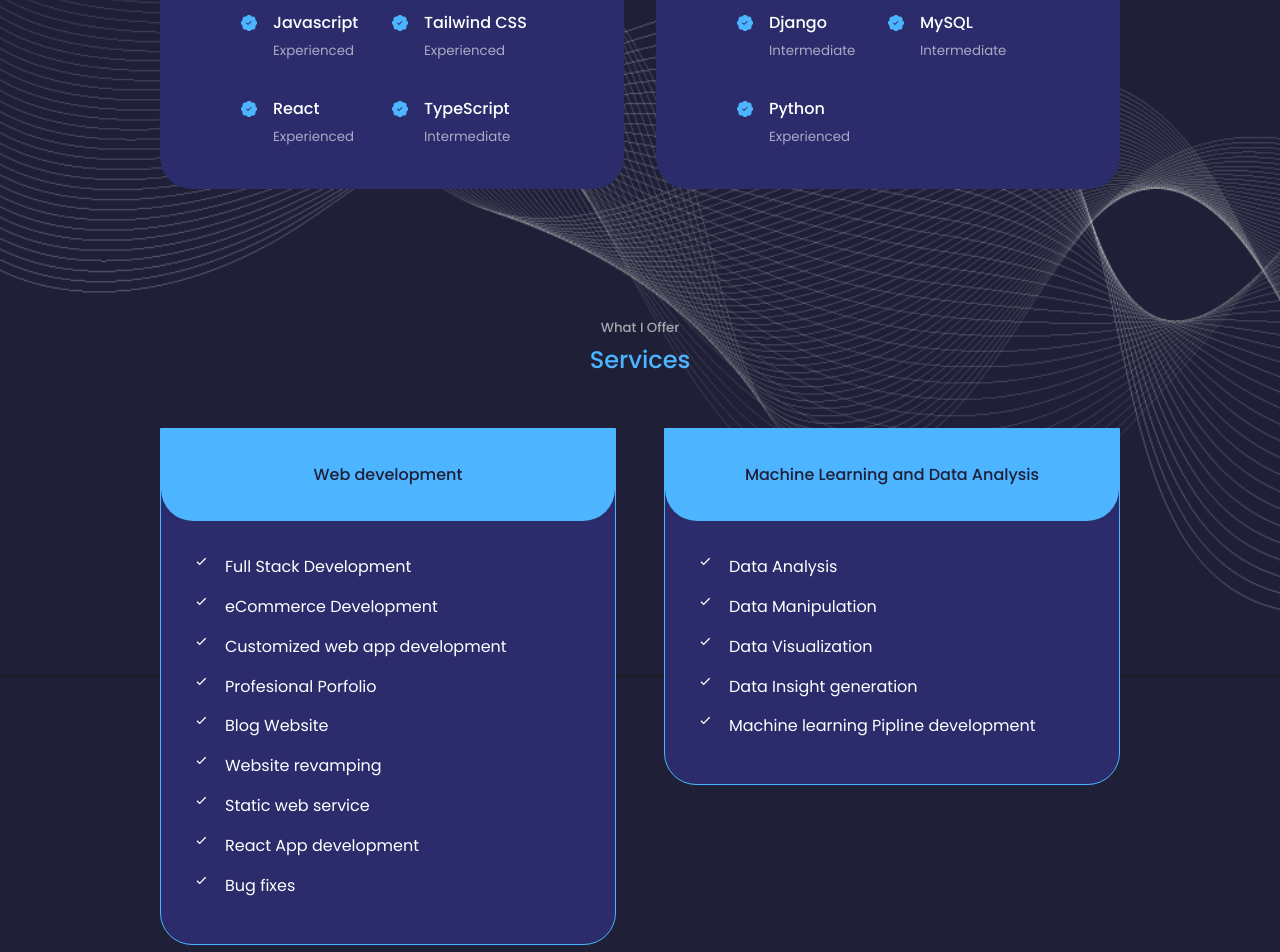
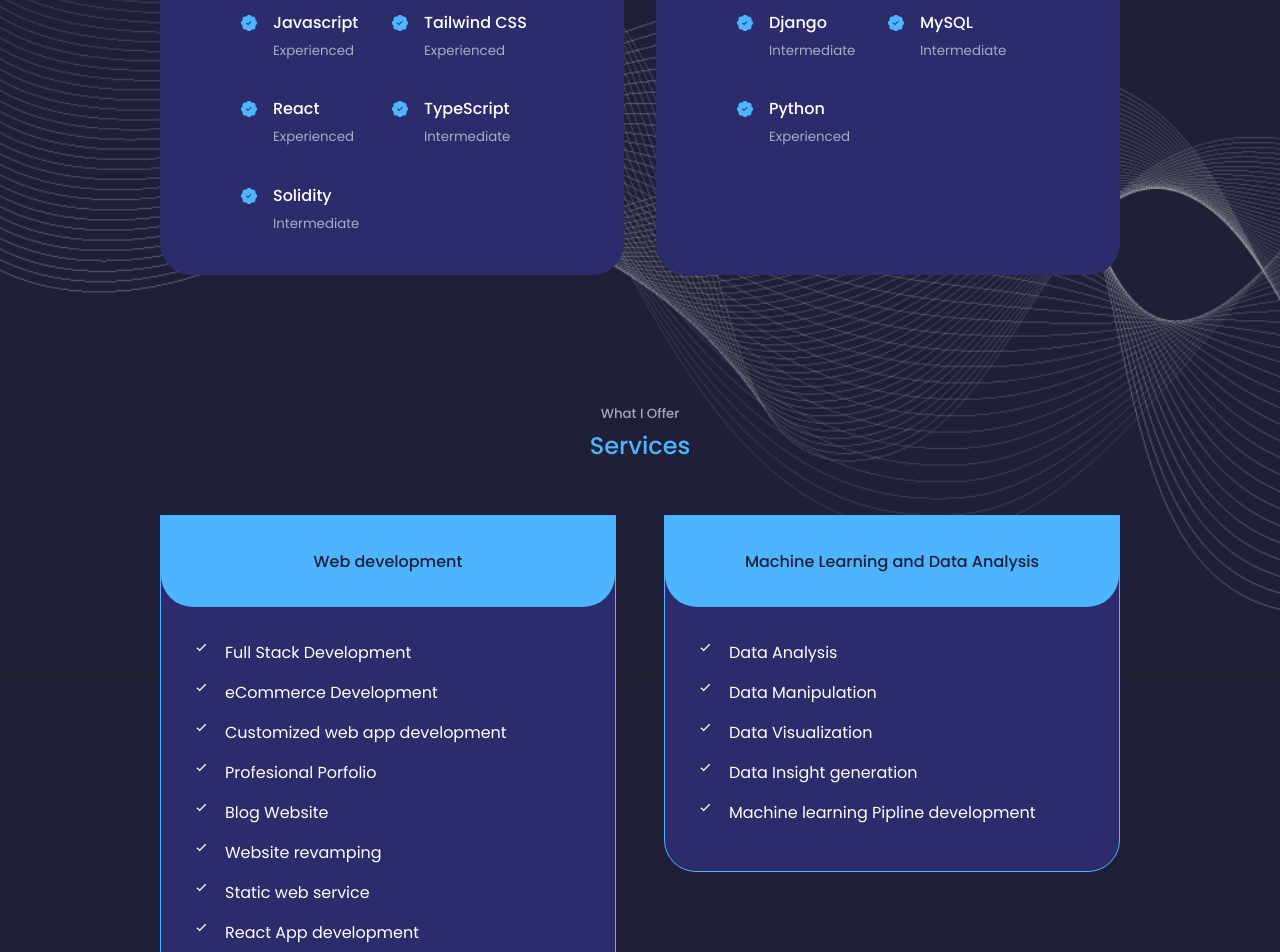
Before and after one commit to chukwudumebiughonu/ChukwudumebiUghonu, a React (Create React App) app: page / in a window 1280 px wide. Shown: the part 1915-2867 px from the top of the page. Built offline with nearby package versions, Linux system fonts and the light colour scheme.

Commit message:
adding something to the experience

```diff
--- a/src/components/experience/Experience.jsx
+++ b/src/components/experience/Experience.jsx
@@ -53,6 +53,13 @@ const Experience = () => {
                             <small className='text-light'>Intermediate</small>
                             </div>
                         </article>
+                        <article className='experience__details'>
+                            <BsPatchCheckFill className='experience__details-icon' />
+                            <div>
+                            <h4>Solidity</h4>
+                            <small className='text-light'>Intermediate</small>
+                            </div>
+                        </article>
                     </div>
                 </div>
                 {/* END OF FRONTEND */}
```
